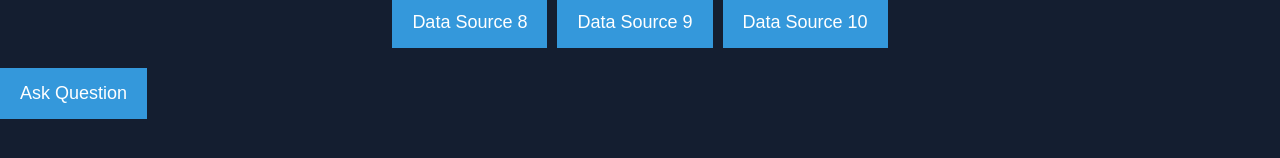
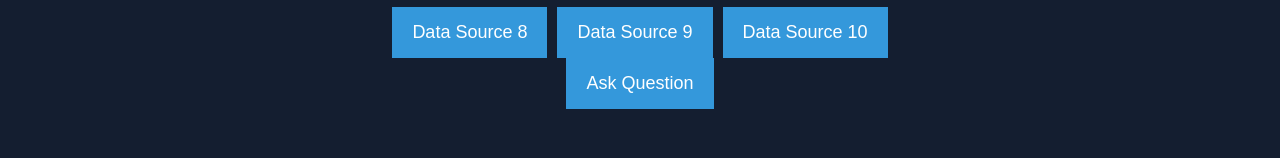
Before and after one commit to JoshZ2323/AIPlatform, a website: page index.html in a window 1280 px wide. Shown: the part 412-570 px from the top of the page. Drawn offline with Linux system fonts and the light colour scheme.

Commit message:
Update index.html

```diff
--- a/index.html
+++ b/index.html
@@ -42,6 +42,11 @@
     #ask-question {
       margin-top: 20px;
     }
+
+    #centered-button {
+      display: flex;
+      justify-content: center;
+    }
   </style>
 </head>
 <body>
@@ -59,7 +64,7 @@
       <button onclick="connectToDataSource('Data Source 9')">Data Source 9</button>
       <button onclick="connectToDataSource('Data Source 10')">Data Source 10</button>
     </div>
-    <div id="ask-question">
+    <div id="centered-button">
       <button onclick="askQuestion()">Ask Question</button>
     </div>
   </div>
```
